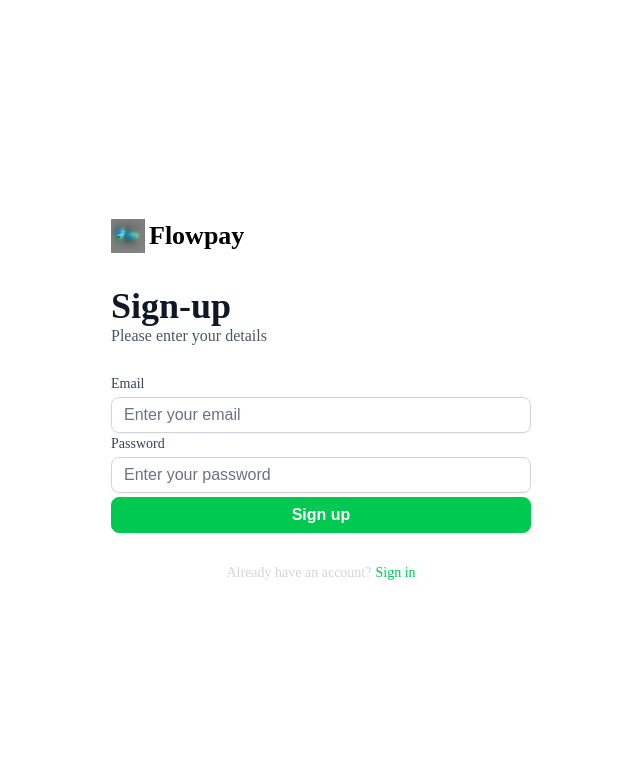
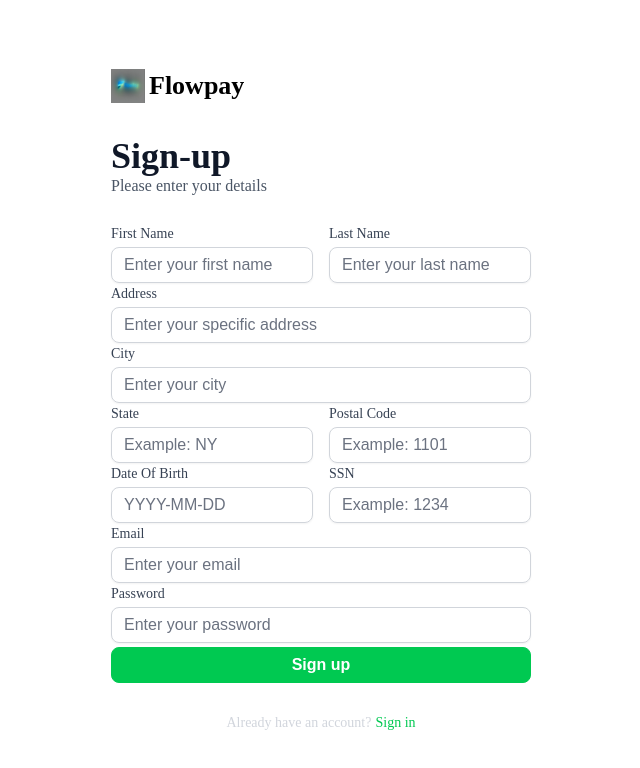
Before and after one commit to Faateeha/flowpay, a Next.js app: page /sign-up in a window 1280 px wide. Shown: the top 768 px of the page, without its empty margins (319-959 px from the left). Built offline with nearby package versions, Linux system fonts and the light colour scheme.

Commit message:
authentication

```diff
--- a/components/AuthForm.tsx
+++ b/components/AuthForm.tsx
@@ -13,17 +13,21 @@
 import { authFormSchema } from '@/lib/utils';
 import CustomInput from './Custominput';
 import { Loader2 } from 'lucide-react';
+import { useRouter } from 'next/navigation';
+import { signUp } from '@/lib/actions/user.action';
+import { signIn } from '@/lib/actions/user.action';
 
 
 
 const AuthForm = ({ type }: { type: string }) => {
-
+const router = useRouter();
     const [user, setUser] = useState(null)
     const [isLoading, setIsLoading] = useState(false)
 
+    const formSchema = authFormSchema(type);
     // 1. Define your form.
-    const form = useForm<z.infer<typeof authFormSchema>>({
-        resolver: zodResolver(authFormSchema),
+    const form = useForm<z.infer<typeof formSchema>>({
+        resolver: zodResolver(formSchema),
         defaultValues: {
             email: "",
             password: ''
@@ -31,12 +35,28 @@
     })
 
     // 2. Define a submit handler.
-    function onSubmit(values: z.infer<typeof authFormSchema>) {
+    const onSubmit = async (data: z.infer<typeof formSchema>) => {
         // Do something with the form values.
         // ✅ This will be type-safe and validated.
         setIsLoading(true)
-        console.log(values)
+        try {
+            //signup with appwrite & create plaid token
+            if(type === 'sign-up') {
+                const newUser = await signUp(data);
+                setUser(newUser)
+            }
+            if (type === 'sign-in') {
+                const response = await signIn ({
+                    email: data.email,
+                    password: data.password,
+                })
+                if (response) router.push('/')
+            }
+        } catch (error) {
+            console.log(error)
+        } finally {
             setIsLoading(false)
+        }
     }
 
     return (
@@ -65,6 +85,27 @@
                 <>
                     <Form {...form}>
                         <form onSubmit={form.handleSubmit(onSubmit)} className="space-y-8">
+                            {type === 'sign-up' && (
+                                <>
+                                <div className='flex gap-4'>
+                                    <CustomInput control={form.control} name='firstName' label='First Name' placeholder='Enter your first name' />
+                                <CustomInput control={form.control} name='lastName' label='Last Name' placeholder='Enter your last name' />
+                                </div>
+
+                                <CustomInput control={form.control} name='address1' label='Address' placeholder='Enter your specific address' />
+                                <CustomInput control={form.control} name='city' label='City' placeholder='Enter your city' />
+                                <div className='flex gap-4'>
+                                    <CustomInput control={form.control} name='state' label='State' placeholder='Example: NY' />
+
+                                <CustomInput control={form.control} name='postalCode' label='Postal Code' placeholder='Example: 1101' />
+                                </div>
+                                <div className='flex gap-4'>
+                                    <CustomInput control={form.control} name='dateOfBirth' label='Date Of Birth' placeholder='YYYY-MM-DD' />
+                                <CustomInput control={form.control} name='ssn' label='SSN' placeholder='Example: 1234' />
+                                </div>
+                            </>)}
+
+
                             <CustomInput control={form.control} name='email' label='Email' placeholder='Enter your email' />
                             <CustomInput control={form.control} name='password' label='Password' placeholder='Enter your password' />
                             <div className='flex flex-col gap-4'>
--- a/components/Custominput.tsx
+++ b/components/Custominput.tsx
@@ -1,10 +1,7 @@
 import React from 'react'
 import {
-    Form,
     FormControl,
-    FormDescription,
     FormField,
-    FormItem,
     FormLabel,
     FormMessage,
 } from "@/components/ui/form"
@@ -13,9 +10,11 @@
 import { z } from "zod"
 import { authFormSchema } from '@/lib/utils'
 
+const formSchema = authFormSchema('sign-up')
+
 interface CustomInput {
-    control: Control<z.infer<typeof authFormSchema>>,
-    name: FieldPath<z.infer<typeof authFormSchema>>,
+    control: Control<z.infer<typeof formSchema>>,
+    name: FieldPath<z.infer<typeof formSchema>>,
     label: string,
     placeholder: string
 }
--- /dev/null
+++ b/lib/actions/user.action.ts
@@ -0,0 +1,17 @@
+'use server';
+
+export const signIn = async () => {
+    try {
+        //mutation / make fetch
+    } catch (error) {
+        console.log('Error', error)
+    }
+}
+
+export const signUp = async (userData : SignUpParams) => {
+    try {
+        //create account
+    } catch (error) {
+        console.log('Error', error)
+    }
+}
--- a/lib/utils.ts
+++ b/lib/utils.ts
@@ -195,8 +195,17 @@
   return date > twoDaysAgo ? "Processing" : "Success";
 };
 
-export const authFormSchema =  z.object({
+export const authFormSchema = (type: string) =>  z.object({
 
-  email: z.string().email(),
+  firstName: type === 'sign-in' ? z.string().optional() : z.string().min(3),
+  lastName: type === 'sign-in' ? z.string().optional() : z.string().min(3),
+  address1: type === 'sign-in' ? z.string().optional() : z.string().max(50),
+  city: type === 'sign-in' ? z.string().optional() : z.string().max(50),
+  state: type === 'sign-in' ? z.string().optional() : z.string().min(2).max(2),
+  postalCode: type === 'sign-in' ? z.string().optional() : z.string().min(3).max(6),
+  dateOfBirth: type === 'sign-in' ? z.string().optional() : z.string().min(3),
+  ssn: type === 'sign-in' ? z.string().optional() : z.string().min(3),
+  //both
+   email: z.string().email(),
   password: z.string().min(8),
 })
```
Lines whose indentation alone changed are shown as unchanged.
